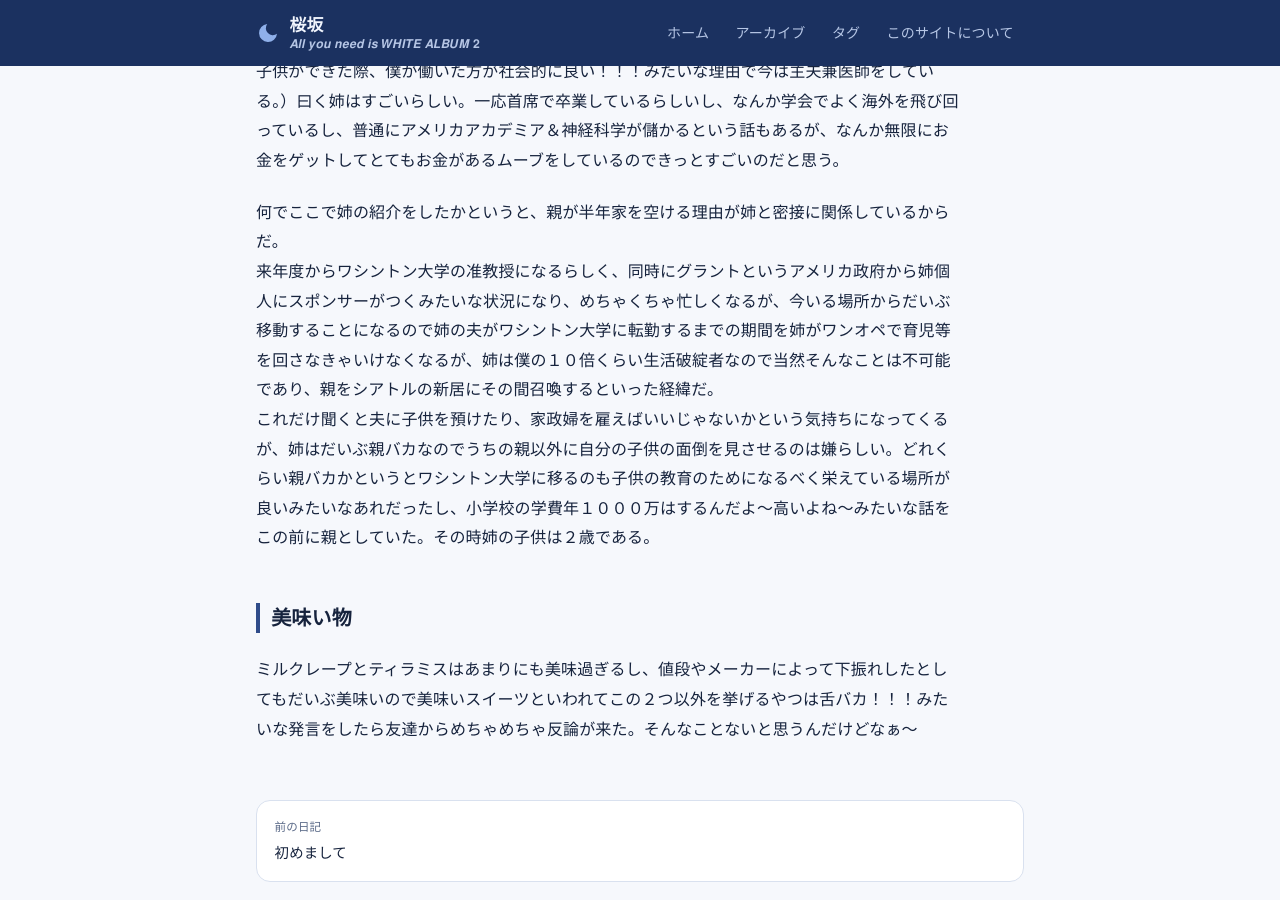
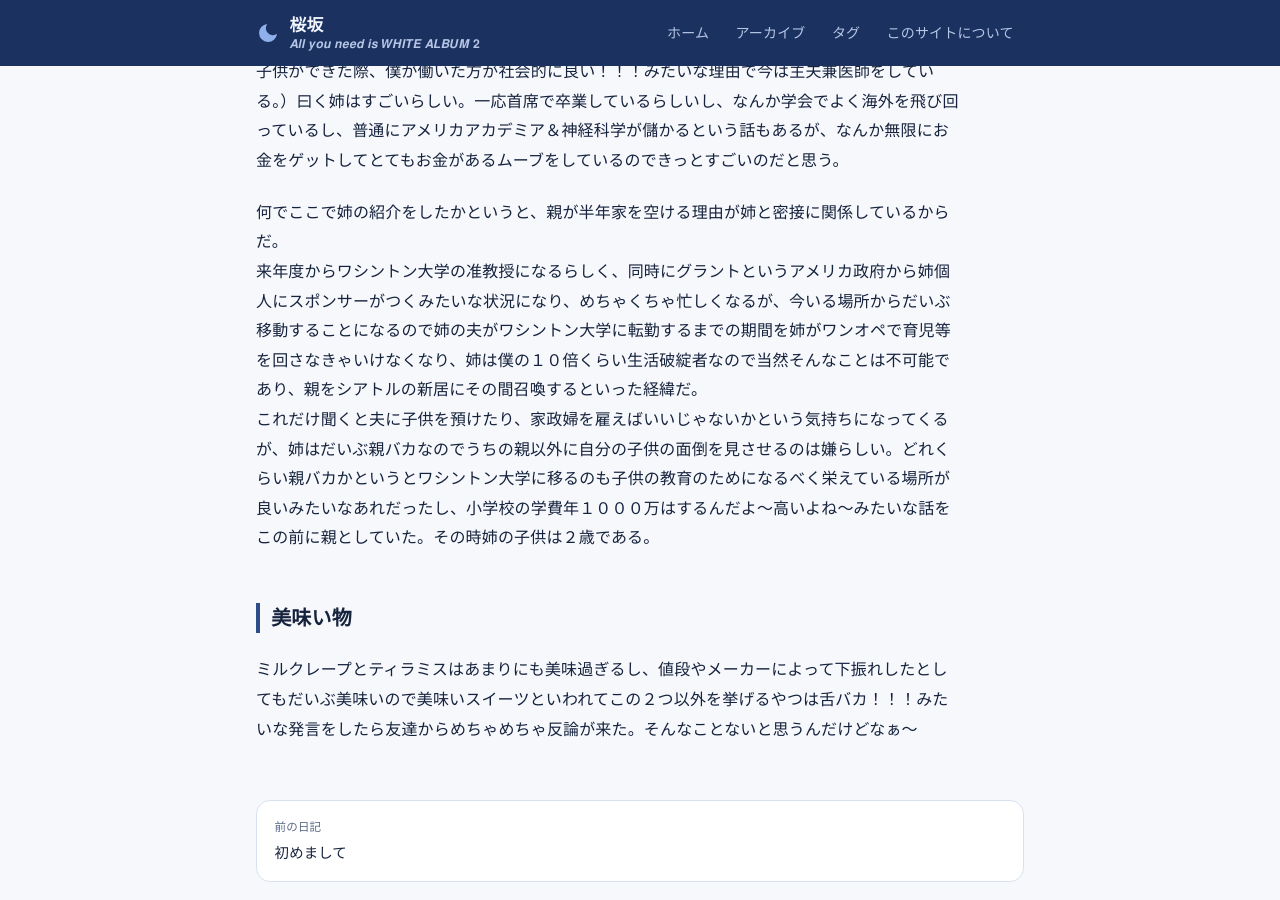
Before and after one commit to sakurazaka-math/sakurazaka-math.github.io, a Jekyll site: the page built from _posts/2026-07-31-day2.md, in a window 1280 px wide and 900 px high, scrolled down 2266 px. Built offline with Jekyll 4.4.1, drawn with Linux system fonts in a browser that asks for light colours.

Commit message:
Update 2026-07-31-day2.md

```diff
--- a/_posts/2026-07-31-day2.md
+++ b/_posts/2026-07-31-day2.md
@@ -34,7 +34,7 @@ mood: 美味いものが食べたい
 僕は姉のマンガ読んで寝てる姿しか見てきてないので実感がないのだが、姉の夫 (ちなみに姉の夫も姉の次に優秀な成績で医学部を卒業した後、イエール大学でアカデミアとして働いていたが、子供ができた際、僕が働いた方が社会的に良い！！！みたいな理由で今は主夫兼医師をしている。）曰く姉はすごいらしい。一応首席で卒業しているらしいし、なんか学会でよく海外を飛び回っているし、普通にアメリカアカデミア＆神経科学が儲かるという話もあるが、なんか無限にお金をゲットしてとてもお金があるムーブをしているのできっとすごいのだと思う。
 
 何でここで姉の紹介をしたかというと、親が半年家を空ける理由が姉と密接に関係しているからだ。
-来年度からワシントン大学の准教授になるらしく、同時にグラントというアメリカ政府から姉個人にスポンサーがつくみたいな状況になり、めちゃくちゃ忙しくなるが、今いる場所からだいぶ移動することになるので姉の夫がワシントン大学に転勤するまでの期間を姉がワンオペで育児等を回さなきゃいけなくなるが、姉は僕の１０倍くらい生活破綻者なので当然そんなことは不可能であり、親をシアトルの新居にその間召喚するといった経緯だ。
+来年度からワシントン大学の准教授になるらしく、同時にグラントというアメリカ政府から姉個人にスポンサーがつくみたいな状況になり、めちゃくちゃ忙しくなるが、今いる場所からだいぶ移動することになるので姉の夫がワシントン大学に転勤するまでの期間を姉がワンオペで育児等を回さなきゃいけなくなり、姉は僕の１０倍くらい生活破綻者なので当然そんなことは不可能であり、親をシアトルの新居にその間召喚するといった経緯だ。
 これだけ聞くと夫に子供を預けたり、家政婦を雇えばいいじゃないかという気持ちになってくるが、姉はだいぶ親バカなのでうちの親以外に自分の子供の面倒を見させるのは嫌らしい。どれくらい親バカかというとワシントン大学に移るのも子供の教育のためになるべく栄えている場所が良いみたいなあれだったし、小学校の学費年１０００万はするんだよ～高いよね～みたいな話をこの前に親としていた。その時姉の子供は２歳である。
 
 ## 美味い物
```
